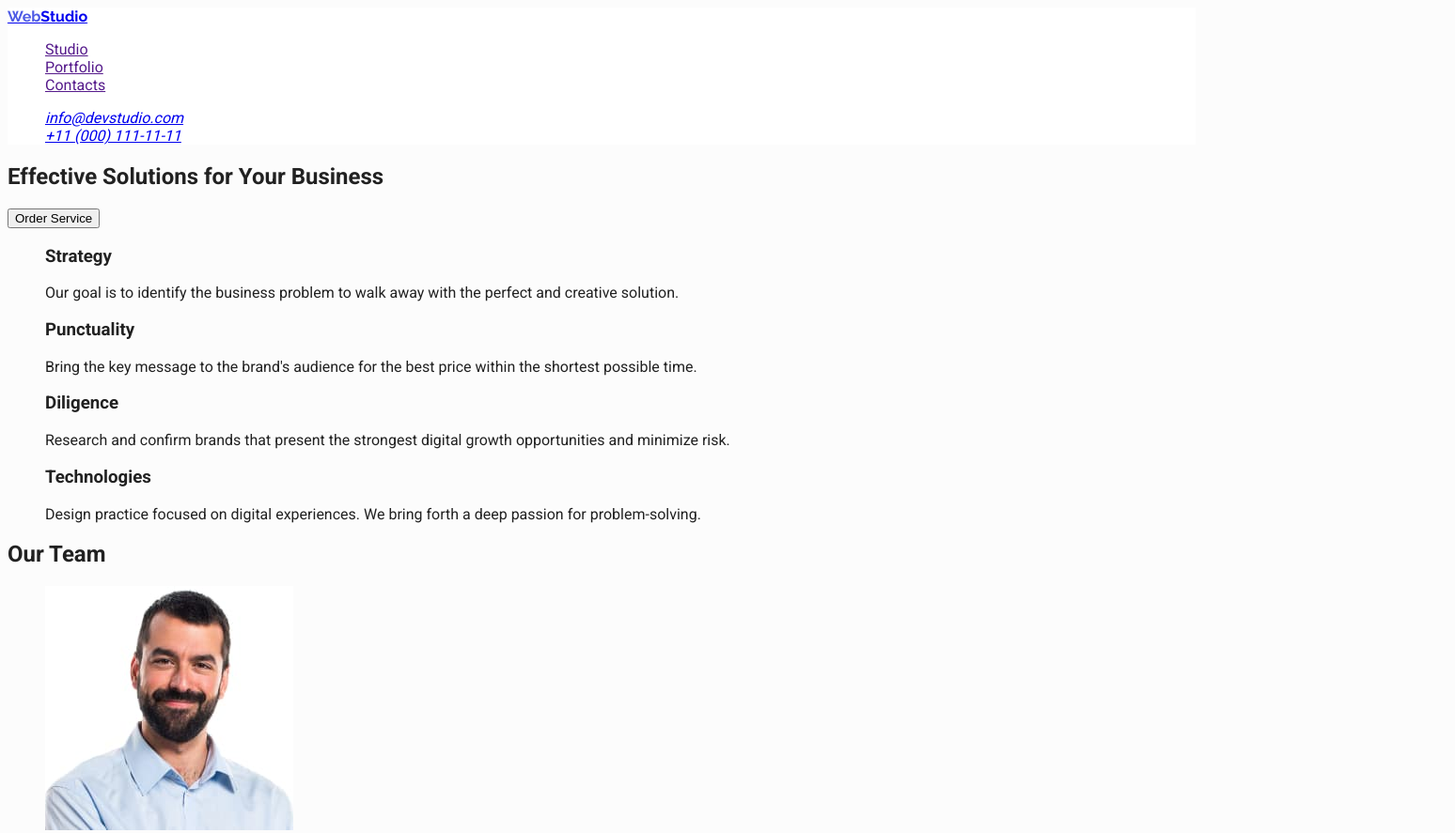
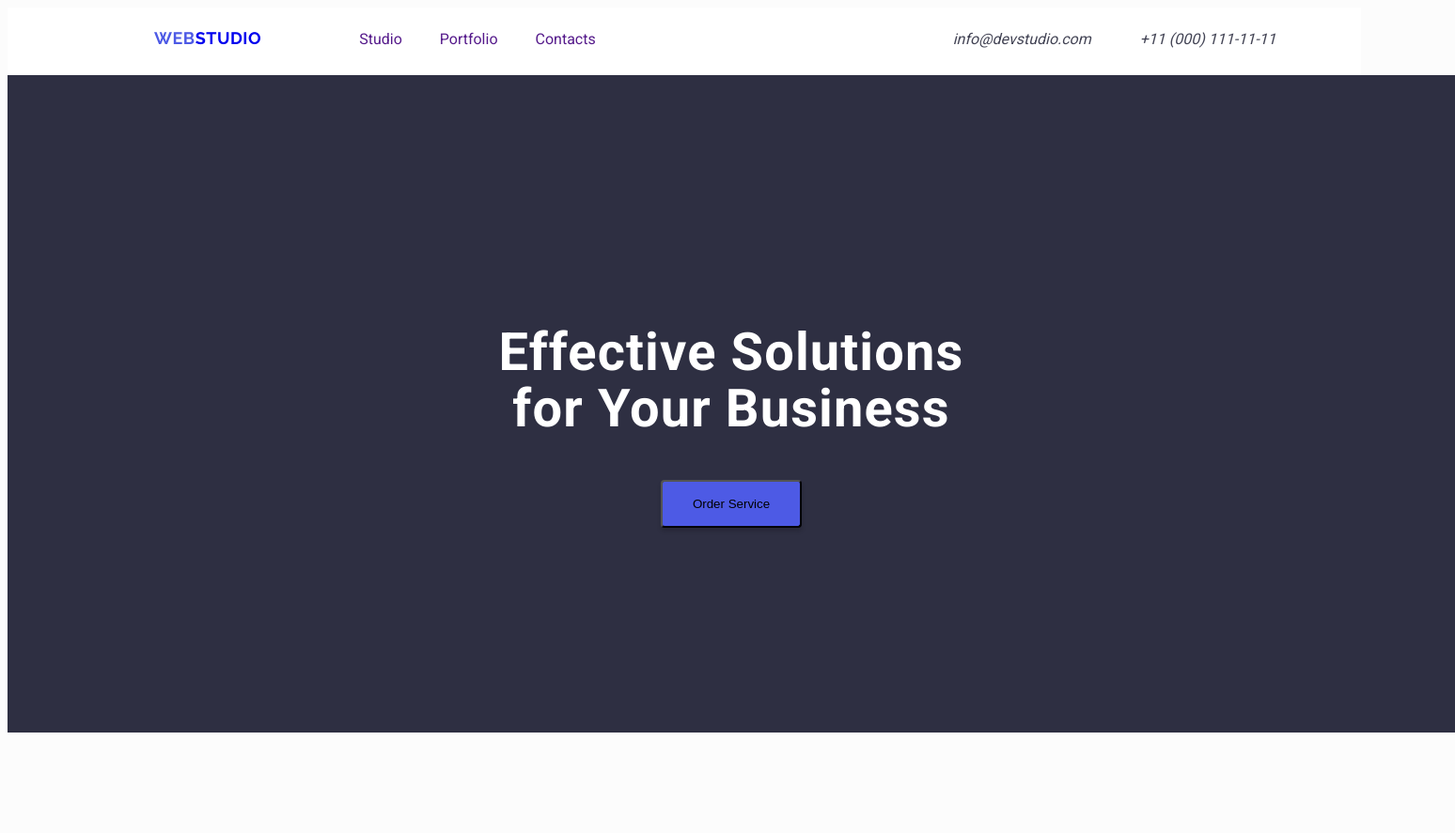
Before and after one commit to Yumfii/goit-markup-hw-02, a plain HTML site: page index.html in a window 1280 px wide. Shown: the top 887 px of the page at 94% size, 1548 px wide, since content can reach past the window. Drawn offline with Linux system fonts and the light colour scheme.

Commit message:
css reworking
+css

```diff
--- a/index.html
+++ b/index.html
@@ -10,34 +10,34 @@
 <link href="https://fonts.googleapis.com/css2?family=Raleway:wght@700&family=Roboto:wght@400;500;700&display=swap" rel="stylesheet">
   </head>
   <body>
-      <header id="home">
-        <nav>
+      <header class="header" id="home">
+        <nav class="header-nav">
           <a href="./index.html" class="logo"><span>Web</span>Studio</a>
-            <ul>
+            <ul class="header-nav-list">
               <li><a href="">Studio</a></li>
               <li><a href="">Portfolio</a></li>
               <li><a href="">Contacts</a></li>
             </ul>
         </nav>
-      <address>
+      <address class="header-address">
         <ul>
-          <li><a href="mailto:info@devstudio.com">info@devstudio.com</a></li>
-          <li><a href="tel:+110001111111">+11 (000) 111-11-11</a></li>
+          <li class="header-address-item"><a href="mailto:info@devstudio.com">info@devstudio.com</a></li>
+          <li class="header-address-item"><a href="tel:+110001111111">+11 (000) 111-11-11</a></li>
         </ul>
       </address>
     </header>
 
     <main>
       <!--Hero section-->
-      <section>
-        <h1>Effective Solutions for Your Business</h1>
-        <button type="button">Order Service</button>
+      <section class="hero-section">
+        <h1 class="hero-section-title">Effective Solutions for Your Business</h1>
+        <button type="button" class="hero-section-button">Order Service</button>
       </section>
 
       <!--Features section-->
-      <section>
+      <section class="benefits">
         <h2 hidden>Benefits</h2>
-        <ul>
+        <ul class="benefits-list">
           <li>
             <h3>Strategy</h3>
             <p>
--- a/styles.css
+++ b/styles.css
@@ -4,17 +4,112 @@ body {
   background-color: #fcfcfc;
 }
 
-header{
+header {
     background-color: #ffffff;
 }
 
-.logo{
+.logo {
   font-family: "Raleway", sans-serif;
+  font-size: 18px;
+  font-style: normal;
+  font-weight: 700;
+  line-height: 21px;
+  letter-spacing: 0.54px;
+  text-transform: uppercase;
+  margin-right: 76px;
+  padding-left: 156px;
 }
 
-.logo span{
+.logo span {
     color: #4D5AE5;
 }
-ul, ol{
+
+a {
+    text-decoration: none;
+}
+
+a:hover {
+    text-decoration: underline;
+}
+
+a:focus {
+
+}
+
+ul, ol {
   list-style-type: none;
+  margin: 0;
+  padding: 0;
 }
+
+.header {
+  width: 1440px;
+  height: 72px;
+  display: flex;
+}
+
+.header-nav-list {
+  color:#2E2F42;
+  display: inline-flex;
+  align-items: flex-start;
+  gap: 40px;
+  padding: 24px;
+  margin-right: 332px;
+}
+
+.header-address-item {
+    display: inline-flex;
+    align-items: flex-start;
+    gap: 40px;
+    padding: 24px;
+}
+
+.header-address-item > a {
+  color: #434455;
+}
+
+.hero-section {
+  background-color: #2E2F42;
+  padding: 50px;
+  width: 1440px;
+  height: 600px;
+  display: flex;
+  flex-direction: column;
+  justify-content: center;
+  align-items: center;
+}
+
+.hero-section-title {
+  color: #FFF;
+  text-align: center;
+  width: 496px;
+  height: 120px;
+  font-size: 56px;
+  font-style: normal;
+  font-weight: 700;
+  line-height: 60px;
+  letter-spacing: 1.12px;
+}
+
+.hero-section-button {
+  cursor: pointer;
+  display: inline-flex;
+  padding: 16px 32px;
+  align-items: flex-start;
+  gap: 10px;
+  border-radius: 4px;
+  background:#4D5AE5;
+  box-shadow: 0px 4px 4px 0px rgba(0, 0, 0, 0.15);
+}
+
+.benefits-list {
+  padding-top: 100px;
+  padding-bottom: 100px;
+  display: flex;
+  align-items: center;
+  justify-content: center;
+}
+
+.benefits-list > li {
+  margin: 0 3rem;
+}
```
